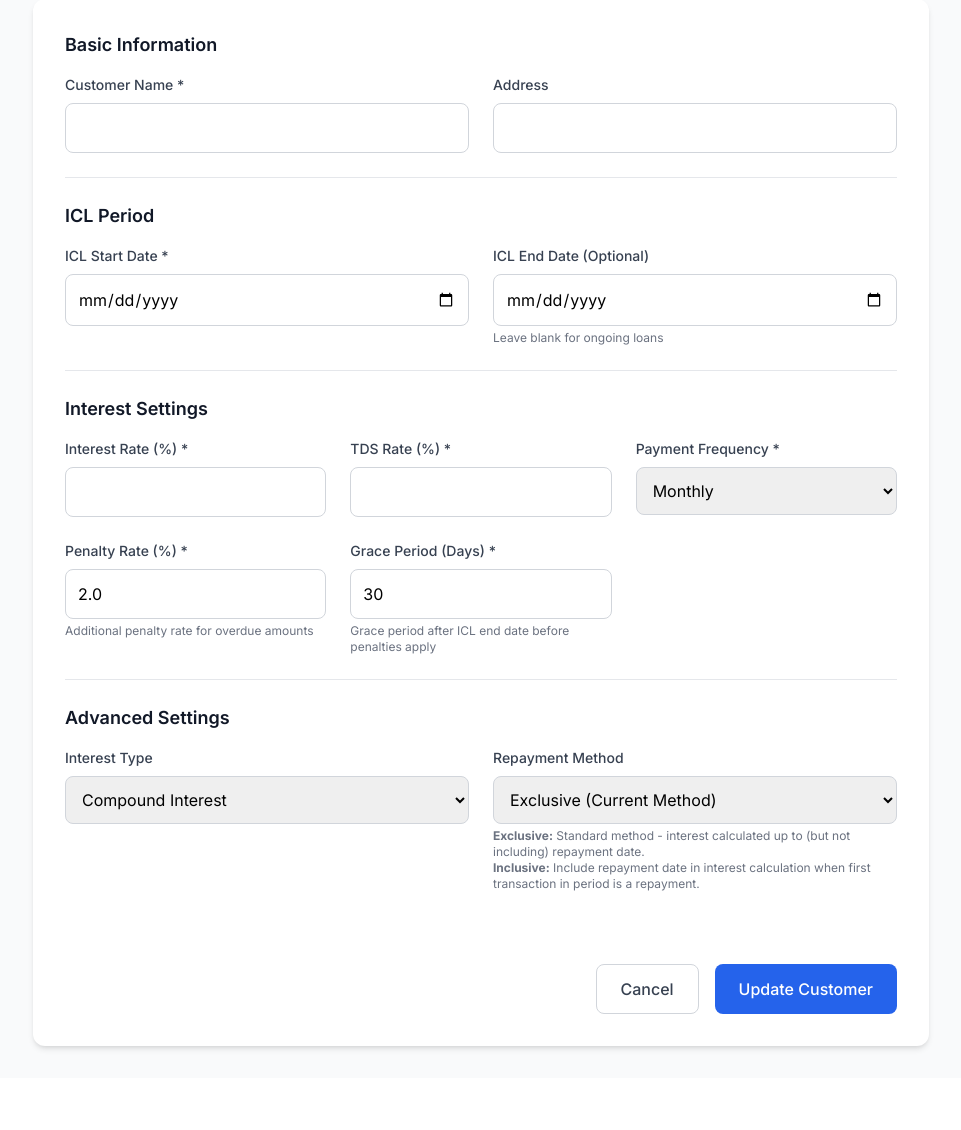
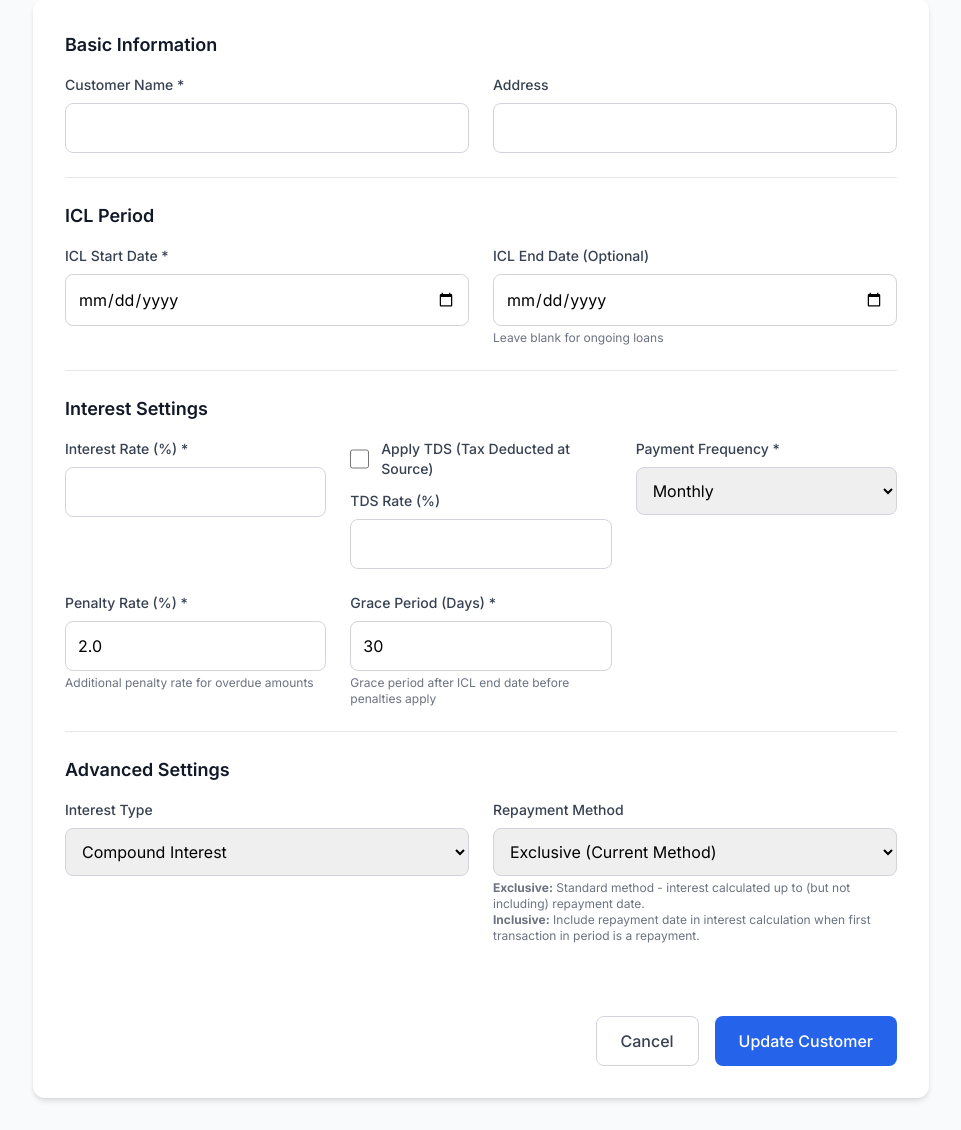
Before and after one commit to Ashmit12092000/ICL_Ledger, a Flask app: template templates/edit_customer.html in a window 1280 px wide. Shown: the part 190-1320 px from the top of the page, without its empty margins (159-1120 px from the left). Before the commit the page ends 1241 px from the top, so only its background shows below. Run offline with Flask 3, Linux system fonts and the light colour scheme; the template is opened without the code that fills it, so the values that code supplies are empty; some libraries are stand-ins or nearby versions.

Commit message:
Update edit_customer.html

```diff
--- a/templates/edit_customer.html
+++ b/templates/edit_customer.html
@@ -61,8 +61,16 @@
                             <input type="number" name="interest_rate" id="interest_rate" value="{{ customer.interest_rate }}" step="0.01" min="0" class="w-full p-3 border border-gray-300 rounded-lg focus:ring-2 focus:ring-blue-500 focus:border-transparent transition-all" required>
                         </div>
                         <div>
-                            <label for="tds_rate" class="block text-sm font-medium text-gray-700 mb-2">TDS Rate (%) *</label>
-                            <input type="number" name="tds_rate" id="tds_rate" value="{{ customer.tds_rate }}" step="0.01" min="0" max="100" class="w-full p-3 border border-gray-300 rounded-lg focus:ring-2 focus:ring-blue-500 focus:border-transparent transition-all" required>
+                            <div class="mb-3">
+                                <label class="flex items-center space-x-3">
+                                    <input type="checkbox" id="tds_enabled" name="tds_enabled" class="h-5 w-5 text-blue-600 border-2 border-gray-300 rounded focus:ring-2 focus:ring-blue-500" {% if customer.tds_rate > 0 %}checked{% endif %} onchange="toggleTdsInput()">
+                                    <span class="text-sm font-medium text-gray-700">Apply TDS (Tax Deducted at Source)</span>
+                                </label>
+                            </div>
+                            <div id="tds_input_container" {% if customer.tds_rate == 0 %}class="hidden"{% endif %}>
+                                <label for="tds_rate" class="block text-sm font-medium text-gray-700 mb-2">TDS Rate (%)</label>
+                                <input type="number" name="tds_rate" id="tds_rate" value="{{ customer.tds_rate }}" step="0.01" min="0" max="100" class="w-full p-3 border border-gray-300 rounded-lg focus:ring-2 focus:ring-blue-500 focus:border-transparent transition-all">
+                            </div>
                         </div>
                         <div>
                             <label for="frequency" class="block text-sm font-medium text-gray-700 mb-2">Payment Frequency *</label>
@@ -123,4 +131,22 @@
         </div>
     </div>
 </div>
+
+<script>
+function toggleTdsInput() {
+    const checkbox = document.getElementById('tds_enabled');
+    const container = document.getElementById('tds_input_container');
+    const tdsInput = document.getElementById('tds_rate');
+
+    if (checkbox.checked) {
+        container.classList.remove('hidden');
+        if (tdsInput.value === '0' || tdsInput.value === '') {
+            tdsInput.value = '10.0';
+        }
+    } else {
+        container.classList.add('hidden');
+        tdsInput.value = '0';
+    }
+}
+</script>
 {% endblock %}
```
